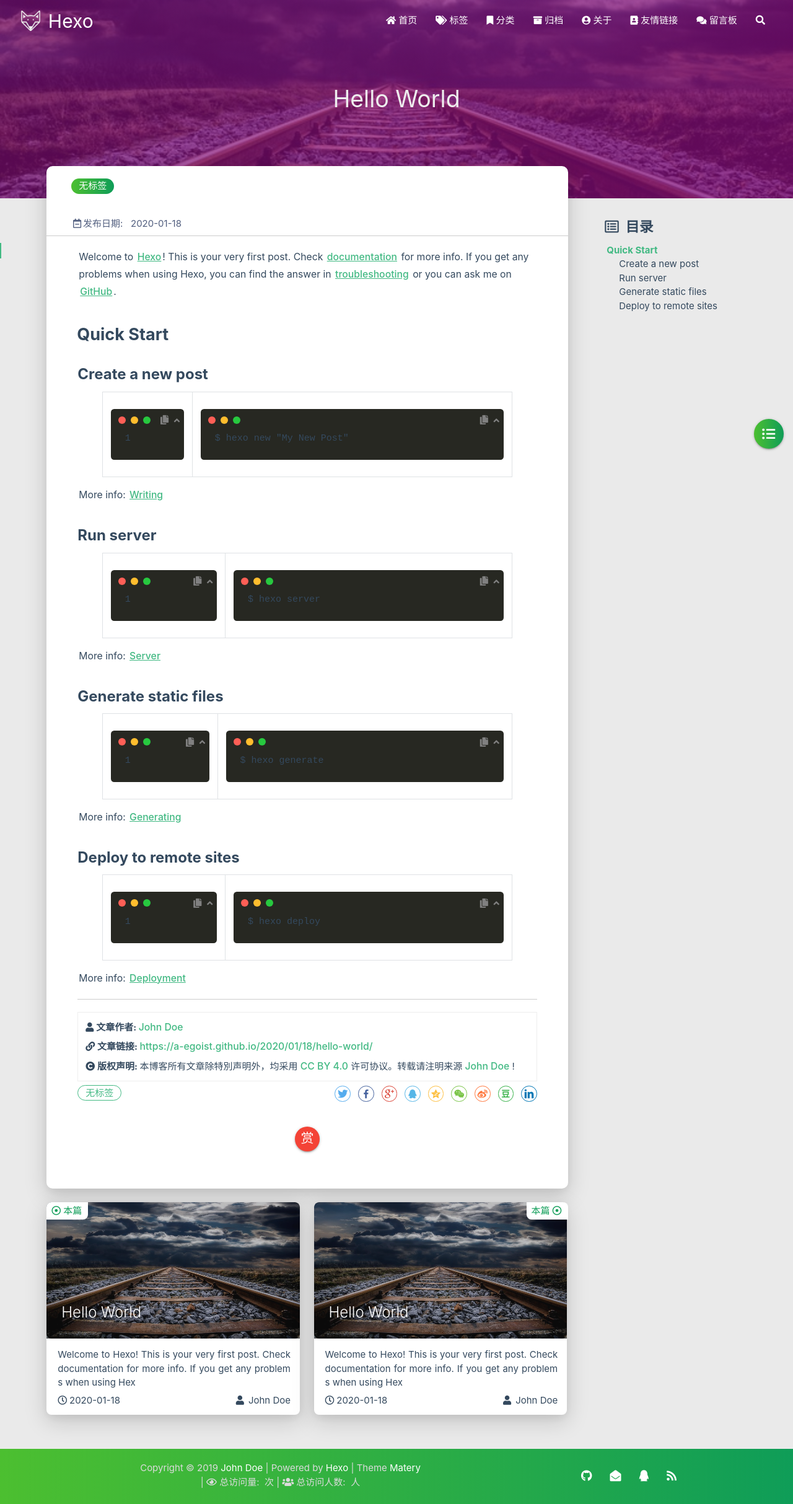
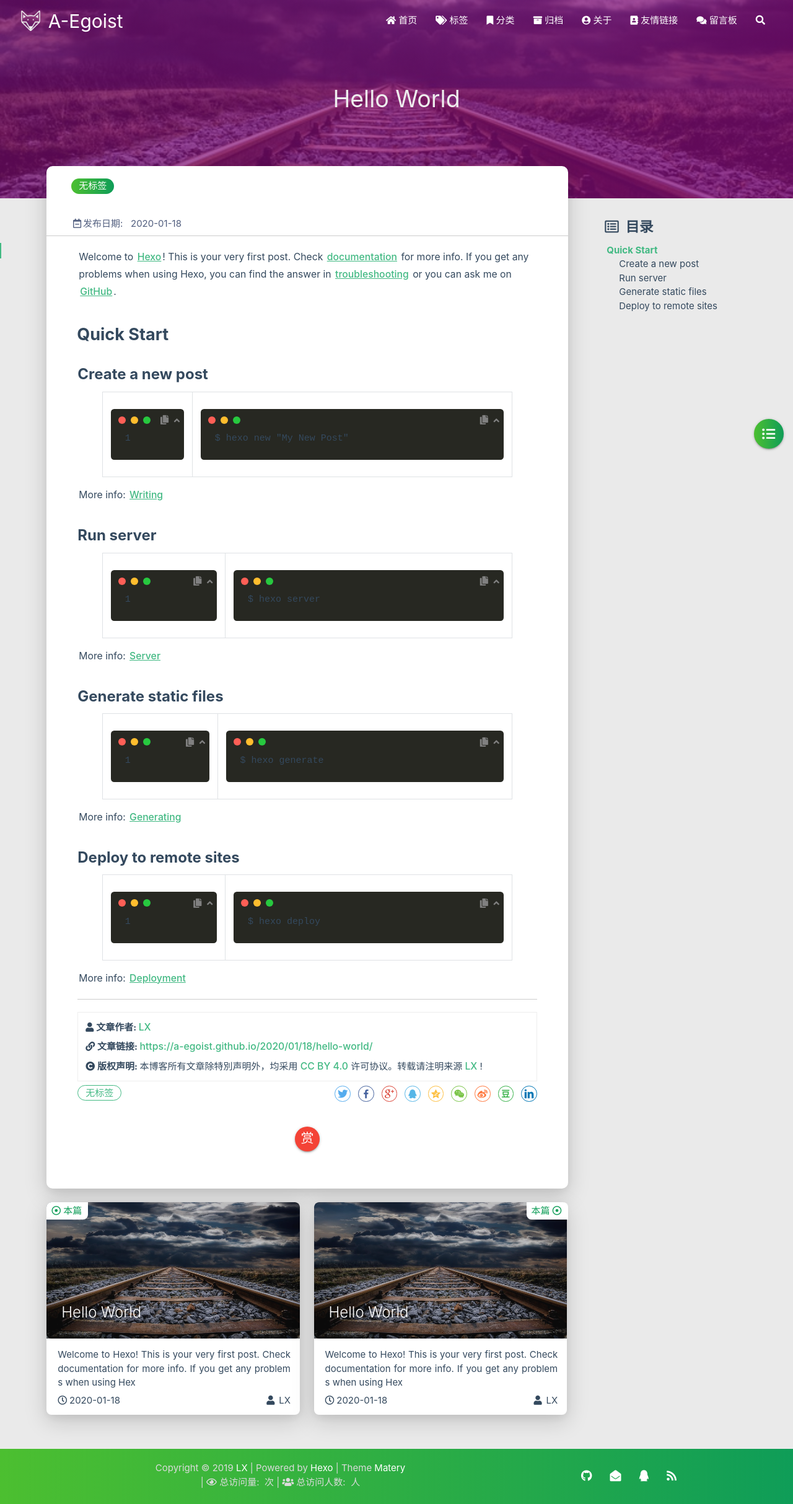
Before and after one commit to A-Egoist/A-Egoist.github.io, a plain HTML site: page 2020/01/18/hello-world/index.html in a window 1280 px wide. Shown: the whole page at 62% size. Drawn offline with Linux system fonts and the light colour scheme; some packages are replaced by stand-ins of ours; no server answers; a script that the page names is missing.

Commit message:
Site updated: 2020-01-18 18:06:03

```diff
--- a/2020/01/18/hello-world/index.html
+++ b/2020/01/18/hello-world/index.html
@@ -4,7 +4,7 @@
 
 <head>
     <meta charset="utf-8">
-    <meta name="keywords" content="Hello World, Hexo">
+    <meta name="keywords" content="Hello World, A-Egoist">
     <meta name="description" content="Welcome to Hexo! This is your very first post. Check documentation for more info. If you get any problems when using Hex">
     <meta http-equiv="X-UA-Compatible" content="IE=edge">
     <meta name="viewport" content="width=device-width, initial-scale=1.0, user-scalable=no">
@@ -13,7 +13,7 @@
     <meta name="format-detection" content="telephone=no">
     <meta name="apple-mobile-web-app-capable" content="yes">
     <meta name="apple-mobile-web-app-status-bar-style" content="black-translucent">
-    <title>Hello World | Hexo</title>
+    <title>Hello World | A-Egoist</title>
     <link rel="icon" type="image/png" href="/favicon.png">
 
     <link rel="stylesheet" type="text/css" href="/libs/awesome/css/all.css">
@@ -38,7 +38,7 @@
 
                     <img src="/medias/logo.png" class="logo-img" alt="LOGO">
 
-                    <span class="logo-span">Hexo</span>
+                    <span class="logo-span">A-Egoist</span>
                 </a>
             </div>
 
@@ -136,7 +136,7 @@
 
         <img src="/medias/logo.png" class="logo-img circle responsive-img">
 
-        <div class="logo-name">Hexo</div>
+        <div class="logo-name">A-Egoist</div>
         <div class="logo-desc">
 
             Never really desperate, only the lost of the soul.
@@ -482,7 +482,7 @@
                     </i>
                 </span>
                 <span class="reprint-info">
-                    <a href="https://a-egoist.github.io" rel="external nofollow noreferrer">John Doe</a>
+                    <a href="https://a-egoist.github.io" rel="external nofollow noreferrer">LX</a>
                 </span>
             </div>
             <div class="reprint__type">
@@ -505,7 +505,7 @@
                     本博客所有文章除特別声明外，均采用
                     <a href="https://creativecommons.org/licenses/by/4.0/deed.zh" rel="external nofollow noreferrer" target="_blank">CC BY 4.0</a>
                     许可协议。转载请注明来源
-                    <a href="https://a-egoist.github.io" target="_blank">John Doe</a>
+                    <a href="https://a-egoist.github.io" target="_blank">LX</a>
                     !
                 </span>
             </div>
@@ -720,7 +720,7 @@
                         <span class="publish-author">
 
                             <i class="fas fa-user fa-fw"></i>
-                            John Doe
+                            LX
 
                         </span>
                     </div>
@@ -758,7 +758,7 @@
                         <span class="publish-author">
 
                             <i class="fas fa-user fa-fw"></i>
-                            John Doe
+                            LX
 
                         </span>
                     </div>
@@ -904,7 +904,7 @@ code[class*="language-"], pre[class*="language-"] { white-space: pre !important;
         <div class="col s12 m8 l8 copy-right">
             Copyright&nbsp;&copy;
             <span id="year">2019</span>
-            <a href="https://a-egoist.github.io" target="_blank">John Doe</a>
+            <a href="https://a-egoist.github.io" target="_blank">LX</a>
             |&nbsp;Powered by&nbsp;<a href="https://hexo.io/" target="_blank">Hexo</a>
             |&nbsp;Theme&nbsp;<a href="https://github.com/blinkfox/hexo-theme-matery" target="_blank">Matery</a>
             <br>
```
Also changed, not shown: archives/2020/01/index.html (+7 -7 lines), archives/2020/index.html (+7 -7 lines), archives/index.html (+7 -7 lines), index.html (+7 -7 lines).
